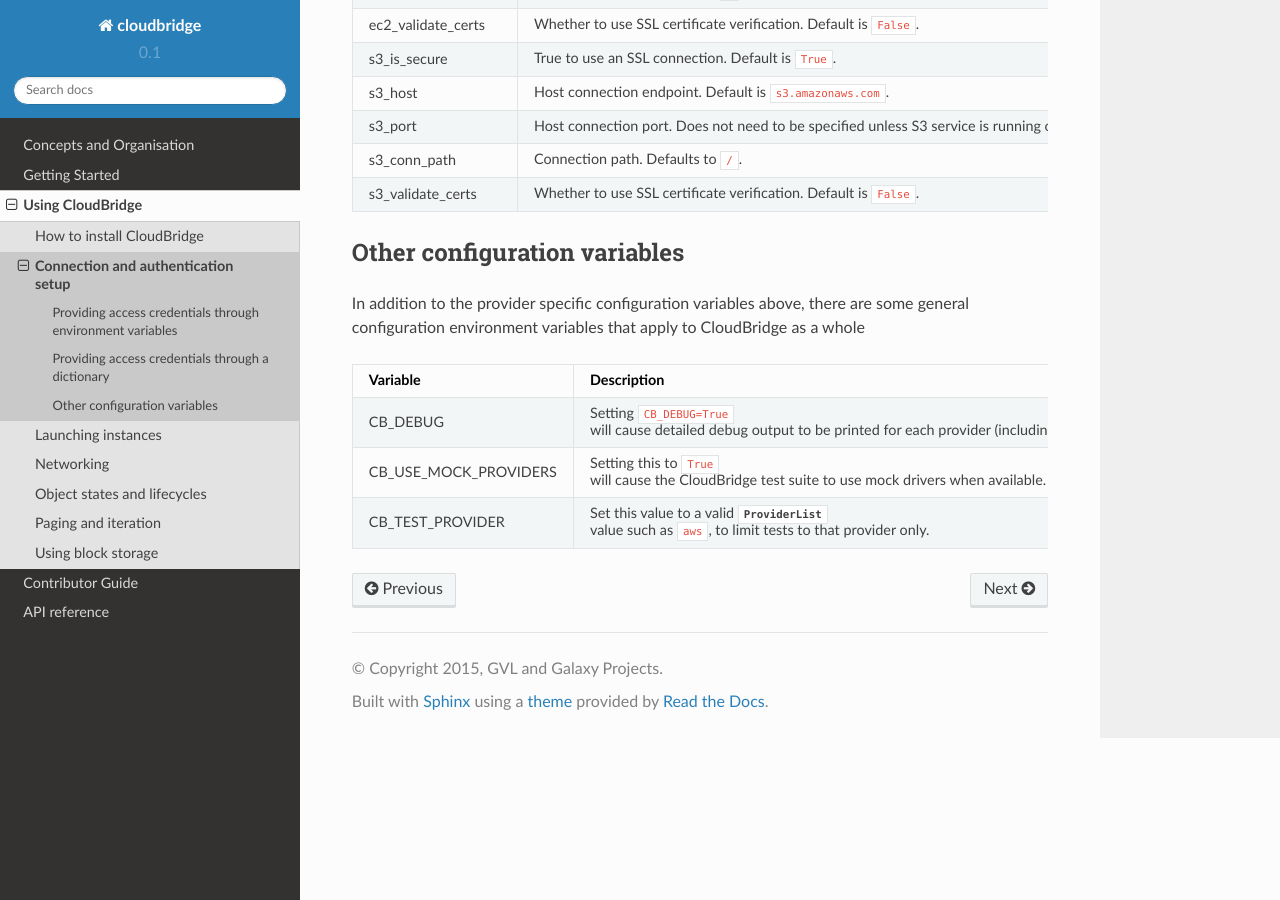
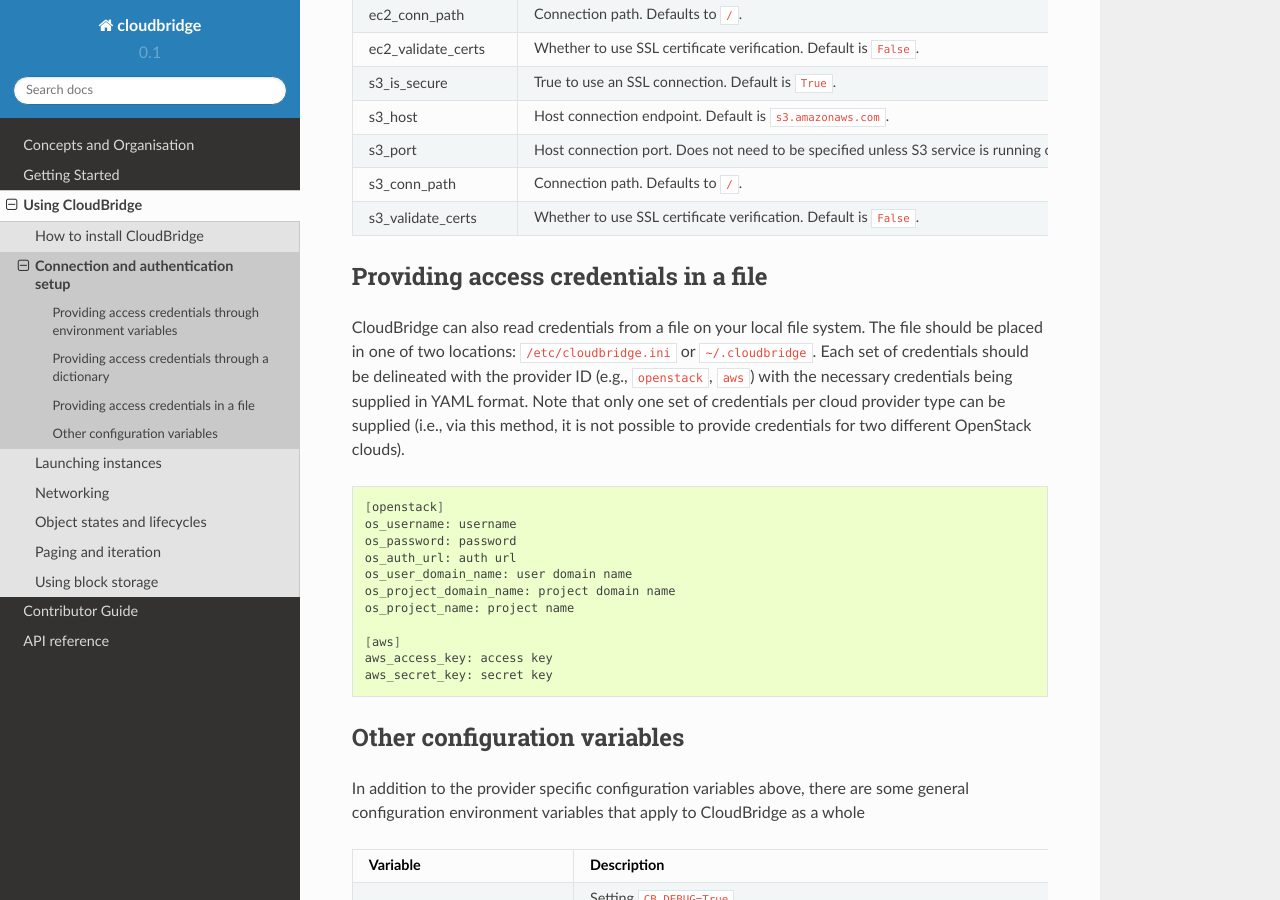
Before and after one commit to CloudVE/cloudbridge, a Sphinx documentation site: the page built from docs/topics/setup.rst, in a window 1280 px wide and 900 px high, scrolled down 1747 px. Built offline with Sphinx 7.4.7 and the Read the Docs theme 2.0.0, drawn with Linux system fonts in a browser that asks for light colours; some of the changed text lies outside the part shown.

Commit message:
Add docs about using a configuration file for providing credentials

```diff
--- a/docs/topics/setup.rst
+++ b/docs/topics/setup.rst
@@ -2,10 +2,11 @@ Setup
 -----
 To initialize a connection to a cloud and get a provider object, you will
 need to provide the cloud's access credentials to CloudBridge. These may
-be provided in one of two ways:
+be provided in one of following ways:
 
 1. Environment variables
 2. A dictionary
+3. Configuration file
 
 Providing access credentials through environment variables
 ~~~~~~~~~~~~~~~~~~~~~~~~~~~~~~~~~~~~~~~~~~~~~~~~~~~~~~~~~~
@@ -92,6 +93,31 @@ s3_validate_certs     Whether to use SSL certificate verification. Default is
 ====================  ==================
 
 
+Providing access credentials in a file
+~~~~~~~~~~~~~~~~~~~~~~~~~~~~~~~~~~~~~~
+CloudBridge can also read credentials from a file on your local file system.
+The file should be placed in one of two locations: ``/etc/cloudbridge.ini`` or
+``~/.cloudbridge``. Each set of credentials should be delineated with the
+provider ID (e.g., ``openstack``, ``aws``) with the necessary credentials
+being supplied in YAML format. Note that only one set of credentials per
+cloud provider type can be supplied (i.e., via this method, it is not possible
+to provide credentials for two different OpenStack clouds).
+
+.. code-block:: bash
+
+    [openstack]
+    os_username: username
+    os_password: password
+    os_auth_url: auth url
+    os_user_domain_name: user domain name
+    os_project_domain_name: project domain name
+    os_project_name: project name
+
+    [aws]
+    aws_access_key: access key
+    aws_secret_key: secret key
+
+
 Other configuration variables
 ~~~~~~~~~~~~~~~~~~~~~~~~~~~~~
 In addition to the provider specific configuration variables above, there are
```
